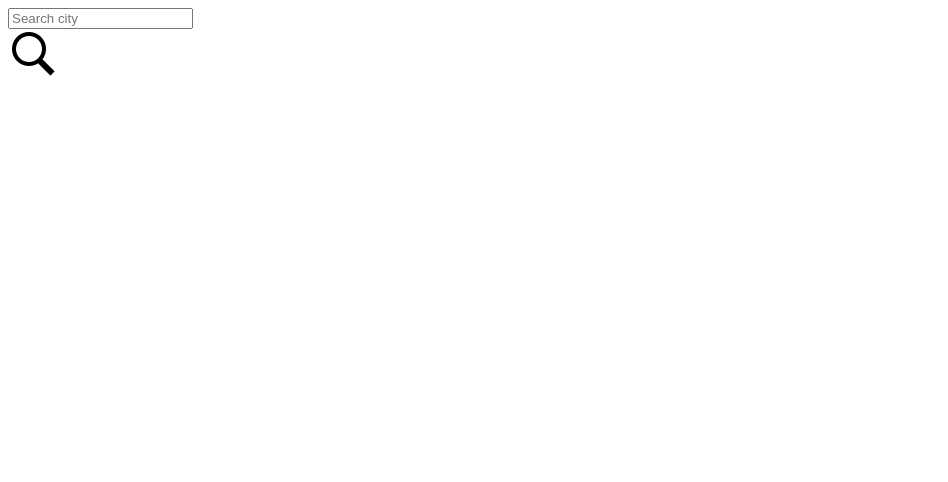
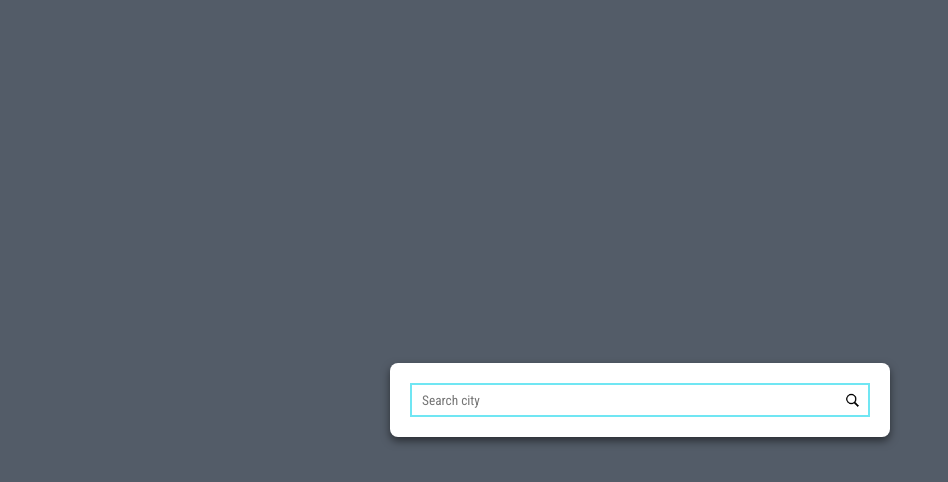
Before and after one commit to yuvarajpm1853/React-Weather-App, a React (Vite) app: page / in a window 1280 px wide. Shown: the top 482 px of the page, without its empty margins (0-948 px from the left). Built offline with nearby package versions, Linux system fonts and the light colour scheme.

Commit message:
Added CSS

```diff
--- a/src/App.css
+++ b/src/App.css
@@ -0,0 +1,46 @@
+@import url('https://fonts.googleapis.com/css2?family=Roboto+Condensed:ital,wght@0,100..900;1,100..900&display=swap');
+
+*{
+  padding: 0px;
+  margin: 0px;
+  font-family: "Roboto Condensed", sans-serif;
+  box-sizing: border-box;
+}
+body{
+  width:100vw;
+  height: 100vh;
+  display:flex;
+  justify-content: center;
+  align-items: center;
+  background-color: #535c68;
+}
+.container{
+  width: 500px;
+  background-color: #fff;
+  padding: 20px;
+  border-radius: 8px;
+  box-shadow: 0px 4px 8px rgba(0,0,0,0.5);
+
+}
+.input-container{
+  width: 100%;
+  display: flex;
+  align-items: center;
+  border: 2px solid #70e6f3;
+  overflow: hidden;
+}
+.cityInput{
+  flex:1;
+  padding: 10px;
+  height: 10px;
+  outline: none;
+  border:none;
+}
+.search-icon{
+  padding: 8px;
+  height: 30px;
+  cursor: pointer;
+}
+.search-icon img{
+  width: 15px;
+  }
```
Also changed, not shown: eslint.config.js (added, +38 -0 lines).
